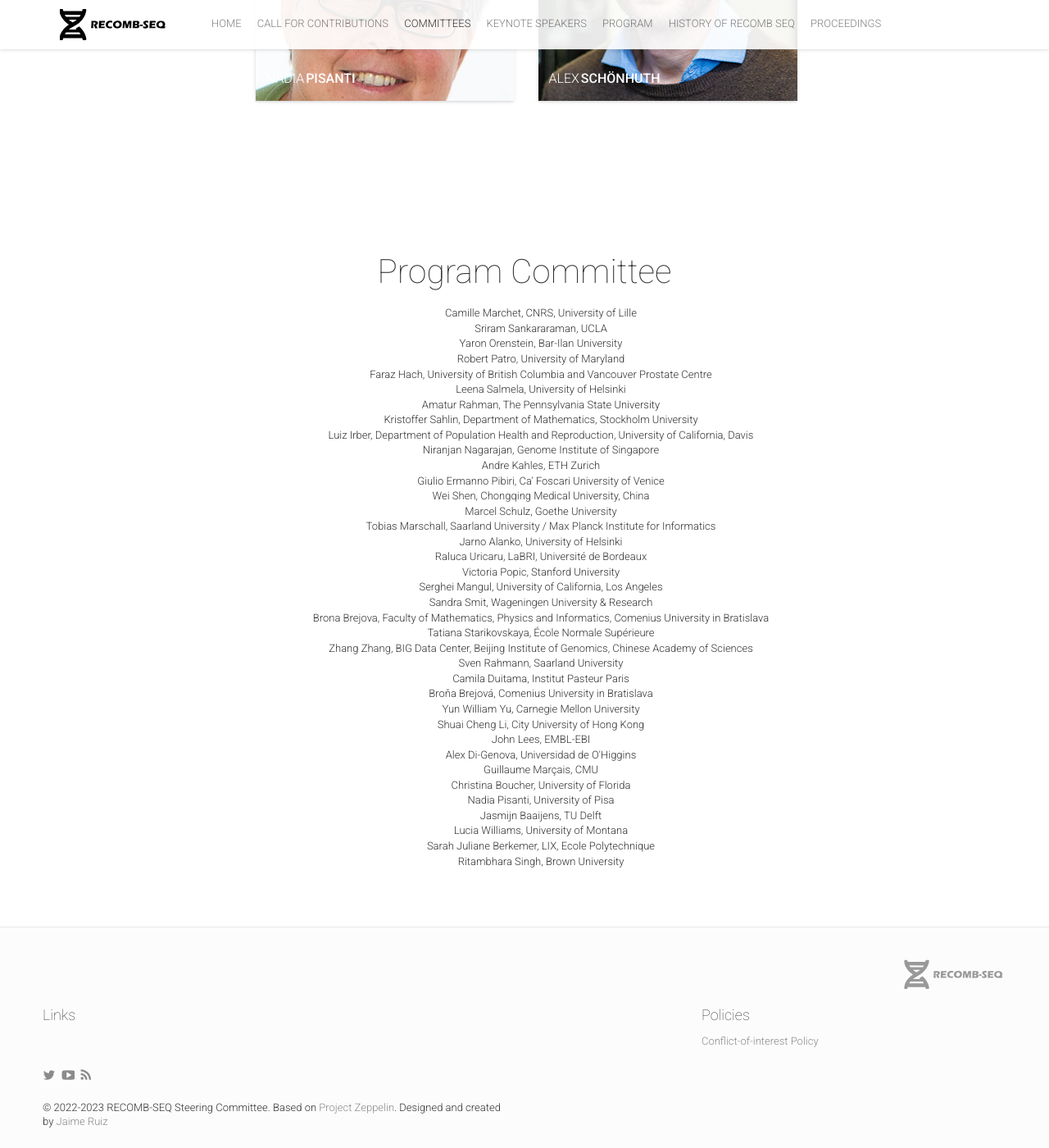
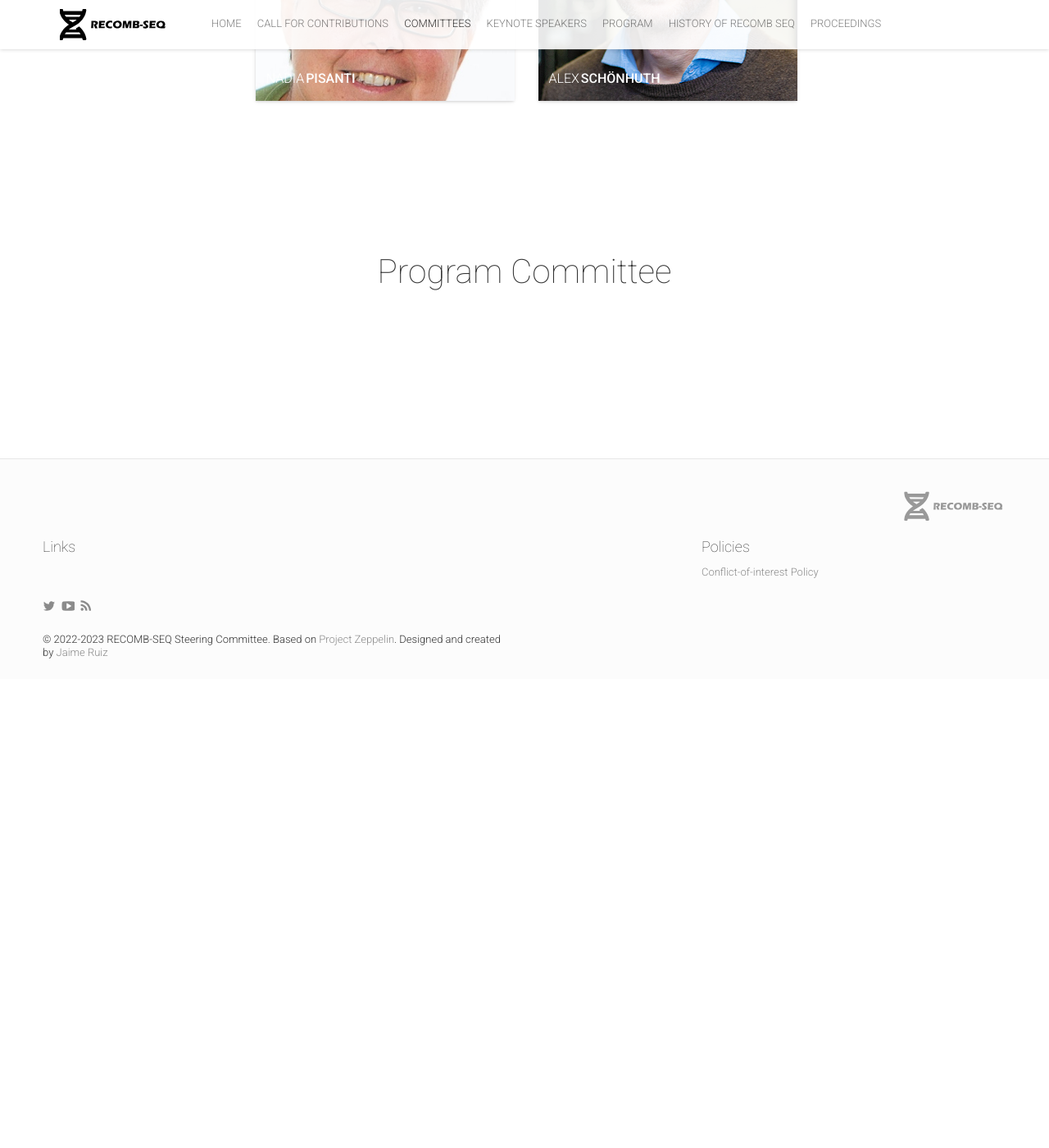
Before and after one commit to recomb-seq/recomb-seq.github.io, a Jekyll site: the page built from team.html, in a window 1280 px wide and 1400 px high, scrolled down 1392 px. Shown: the whole window at 82% size. Built offline with Jekyll 4.4.1, drawn with Linux system fonts in a browser that asks for light colours; nearby versions of some CDN libraries; comment, search, counter and statistics services are not loaded; after the commit the page ends 2220 px from its top, so only the background shows below that; some of the changed text lies outside the part shown.

Commit message:
2026 chairs

```diff
--- a/_config.yml
+++ b/_config.yml
@@ -150,52 +150,3 @@ collections:
     output: true
 # Speakers List Block
 showSessions: true
-
-# Team Block
-#teamBlockTitle: "About us"
-#aboutUs: "Google's services have become synonymous with simple things online. Number of technological innovations and IT industries in which Google is creating new products is enormous. It's hard to get to know all of them, but realistic. This is why people have started to gather in small local groups and share their experience. Later, the following groups have been called Google Developer Groups. GDGs can take many forms -- from just a few people getting together to watch some videos, to large gatherings with demos, tech talks, hackathons and conferences."
-
-# Logistics Find Way Block
-findWayTitle: "Find your way here"
-findWayDistance: "Distance"
-findWayDriving: "DRIVING"
-findWayWalking: "WALKING"
-findWayBicycling: "BICYCLING"
-findWayTransit: "TRANSIT"
-findWayFindFlight: "Find Flight"
-logisticsMapCenterCoordinates: "49.056728, 3.117289"
-logisticsMapMobileCenterCoordinates: "48.335365, 23.711648"
-logisticsMapAutoDirections: false
-
-# Logistics Direction Details Block
-#directionDetailsImage: "direction-details.jpg"
-#directionDetailsTitle: "Get around Lviv"
-#directionDetailsCards:
-# - {title: "From the Airport", information: 'Airport is right at the city border. It is easily reachable by car, public transport or taxi. More information is available at <a href="http://lwo.aero/en/transport">airport website</a>.'}
-# - {title: "Public Transit", information: 'Google Transit is available in Lviv. So you can find your way in Google Maps. Moreover, you can download any of the offline public transit apps available for Lviv.'}
-# - {title: "Hotels", information: 'Lviv has lots of great hotels and hostels. More information will be available later.'}
-#directionDetailsWideCards:
-# -
-#  title: "Questions?"
-#  subCards:
-#   -
-#    title: "Hotels"
-#    links:
-#     - {link: "https://plus.google.com/b/102444623953913144164", text: "InterContinental"}
-#     - {link: "https://plus.google.com/b/102444623953913144164", text: "The Hotel Rex"}
-#     - {link: "https://plus.google.com/b/102444623953913144164", text: "Westin Market Street"}
-#     - {link: "https://plus.google.com/b/102444623953913144164", text: "Hotel Adagio"}
-#   -
-#    title: "Registration"
-#    links:
-#     - {link: "https://plus.google.com/b/102444623953913144164", text: "InterContinental"}
-#     - {link: "https://plus.google.com/b/102444623953913144164", text: "The Hotel Rex"}
-#     - {link: "https://plus.google.com/b/102444623953913144164", text: "Westin Market Street"}
-#     - {link: "https://plus.google.com/b/102444623953913144164", text: "Hotel Adagio"}
-#   -
-#    title: "Attendance Details"
-#    links:
-#     - {link: "https://plus.google.com/b/102444623953913144164", text: "InterContinental"}
-#     - {link: "https://plus.google.com/b/102444623953913144164", text: "The Hotel Rex"}
-#     - {link: "https://plus.google.com/b/102444623953913144164", text: "Westin Market Street"}
-#     - {link: "https://plus.google.com/b/102444623953913144164", text: "Hotel Adagio"}
--- a/_data/pc2025.yml
+++ /dev/null
@@ -1,185 +0,0 @@
--
-  id: pc1
-  name: "Camille"
-  surname: "Marchet"
-  company: "CNRS, University of Lille"
--
-  id: pc2
-  name: "Sriram"
-  surname: "Sankararaman"
-  company: "UCLA"
--
-  id: pc3
-  name: "Yaron"
-  surname: "Orenstein"
-  company: "Bar-Ilan University"
--
-  id: pc4
-  name: "Robert"
-  surname: "Patro"
-  company: "University of Maryland"
--
-  id: pc5
-  name: "Faraz"
-  surname: "Hach"
-  company: "University of British Columbia and Vancouver Prostate Centre"
--
-  id: pc6
-  name: "Leena"
-  surname: "Salmela"
-  company: "University of Helsinki"
--
-  id: pc7
-  name: "Amatur"
-  surname: "Rahman"
-  company: "The Pennsylvania State University"
--
-  id: pc8
-  name: "Kristoffer"
-  surname: "Sahlin"
-  company: "Department of Mathematics, Stockholm University"
--
-  id: pc9
-  name: "Luiz"
-  surname: "Irber"
-  company: "Department of Population Health and Reproduction, University of California, Davis"
--
-  id: pc10
-  name: "Niranjan"
-  surname: "Nagarajan"
-  company: "Genome Institute of Singapore"
--
-  id: pc11
-  name: "Andre"
-  surname: "Kahles"
-  company: "ETH Zurich"
--
-  id: pc12
-  name: "Giulio"
-  surname: "Ermanno Pibiri"
-  company: "Ca' Foscari University of Venice"
--
-  id: pc13
-  name: "Wei"
-  surname: "Shen"
-  company: "Chongqing Medical University, China"
--
-  id: pc14
-  name: "Marcel"
-  surname: "Schulz"
-  company: "Goethe University"
--
-  id: pc15
-  name: "Tobias"
-  surname: "Marschall"
-  company: "Saarland University / Max Planck Institute for Informatics"
--
-  id: pc16
-  name: "Jarno"
-  surname: "Alanko"
-  company: "University of Helsinki"
--
-  id: pc17
-  name: "Raluca"
-  surname: "Uricaru"
-  company: "LaBRI, Université de Bordeaux"
--
-  id: pc18
-  name: "Victoria"
-  surname: "Popic"
-  company: "Stanford University"
--
-  id: pc19
-  name: "Serghei"
-  surname: "Mangul"
-  company: "University of California, Los Angeles"
--
-  id: pc20
-  name: "Sandra"
-  surname: "Smit"
-  company: "Wageningen University & Research"
--
-  id: pc21
-  name: "Brona"
-  surname: "Brejova"
-  company: "Faculty of Mathematics, Physics and Informatics, Comenius University in Bratislava"
--
-  id: pc22
-  name: "Tatiana"
-  surname: "Starikovskaya"
-  company: "École Normale Supérieure"
--
-  id: pc23
-  name: "Zhang"
-  surname: "Zhang"
-  company: "BIG Data Center, Beijing Institute of Genomics, Chinese Academy of Sciences"
--
-  id: pc24
-  name: "Sven"
-  surname: "Rahmann"
-  company: "Saarland University"
--
-  id: pc25
-  name: "Camila"
-  surname: "Duitama"
-  company: "Institut Pasteur Paris"
--
-  id: pc26
-  name: "Broňa"
-  surname: "Brejová"
-  company: "Comenius University in Bratislava"
--
-  id: pc27
-  name: "Yun"
-  surname: "William Yu"
-  company: "Carnegie Mellon University"
--
-  id: pc28
-  name: "Shuai"
-  surname: "Cheng Li"
-  company: "City University of Hong Kong"
--
-  id: pc29
-  name: "John"
-  surname: "Lees"
-  company: "EMBL-EBI"
--
-  id: pc30
-  name: "Alex"
-  surname: "Di-Genova"
-  company: "Universidad de O'Higgins"
--
-  id: pc31
-  name: "Guillaume"
-  surname: "Marçais"
-  company: "CMU"
--
-  id: pc32
-  name: "Christina"
-  surname: "Boucher"
-  company: "University of Florida"
--
-  id: pc33
-  name: "Nadia"
-  surname: "Pisanti"
-  company: "University of Pisa"
--
-  id: pc34
-  name: "Jasmijn"
-  surname: "Baaijens"
-  company: "TU Delft"
--
-  id: pc35
-  name: "Lucia"
-  surname: "Williams"
-  company: "University of Montana"
--
-  id: pc36
-  name: "Sarah"
-  surname: "Juliane Berkemer"
-  company: "LIX, Ecole Polytechnique"
--
-  id: pc37
-  name: "Ritambhara"
-  surname: "Singh"
-  company: "Brown University"
```
Also changed, not shown: _data/team.yml (+11 -12 lines), img/people/KristofferSahlin.png (added), img/people/VictoriaPopic.png (added).
